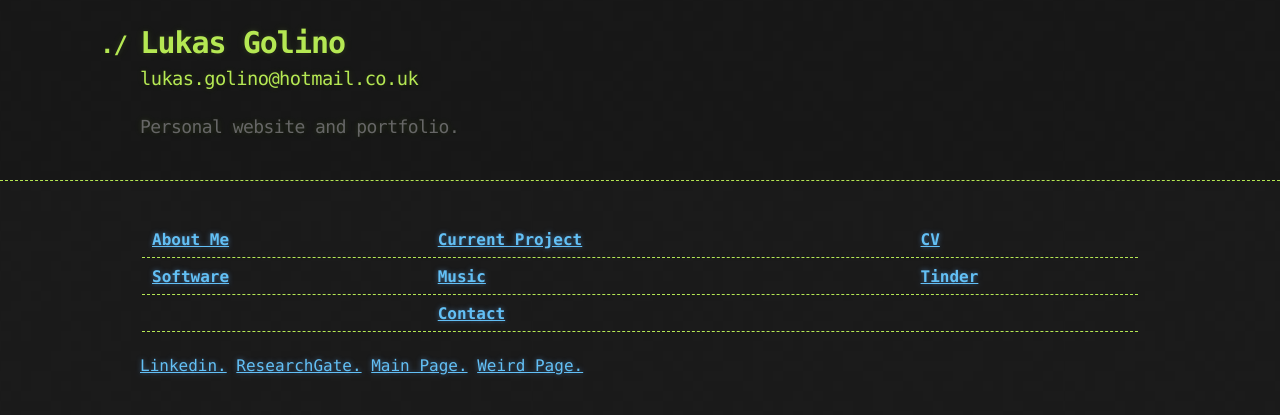
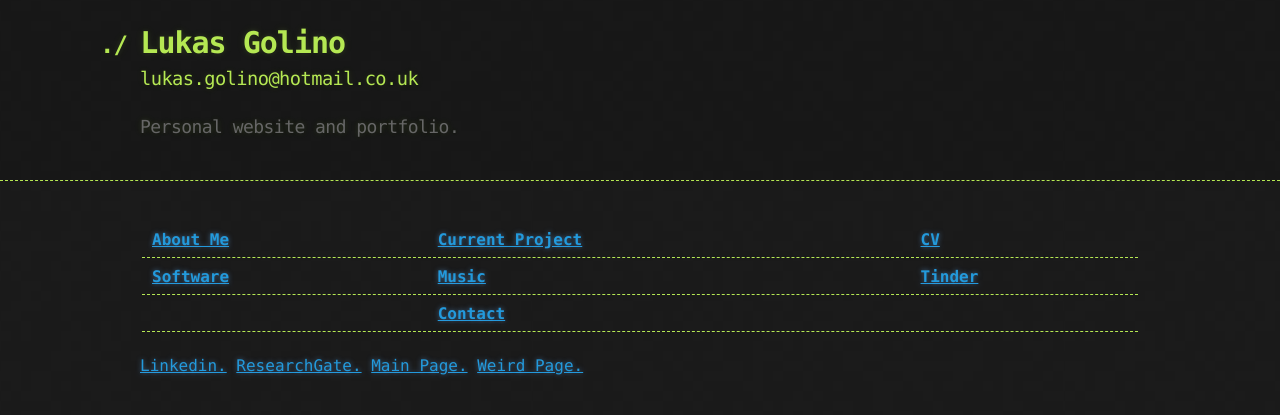
Before and after one commit to lukasgolino/lukasgolino.github.io, a Jekyll site: the page built from index.md, in a window 1280 px wide. Shown: the top 415 px of the page. Built offline with Jekyll 4.4.1, drawn with Linux system fonts in a browser that asks for light colours.

Commit message:
Update jekyll-theme-hacker.scss

```diff
--- a/_sass/jekyll-theme-hacker.scss
+++ b/_sass/jekyll-theme-hacker.scss
@@ -233,7 +233,17 @@
 */
 
 a {
-  color: #63c0f5;
+  color: #239ADC;
+  text-shadow: 0 0 5px rgba(104, 182, 255, 0.5);
+}
+
+a:hover {
+  color: #1B49E4;
+  text-shadow: 0 0 5px rgba(104, 182, 255, 0.5);
+}
+
+a:visited {
+  color: #DC6523;
   text-shadow: 0 0 5px rgba(104, 182, 255, 0.5);
 }
 
```
